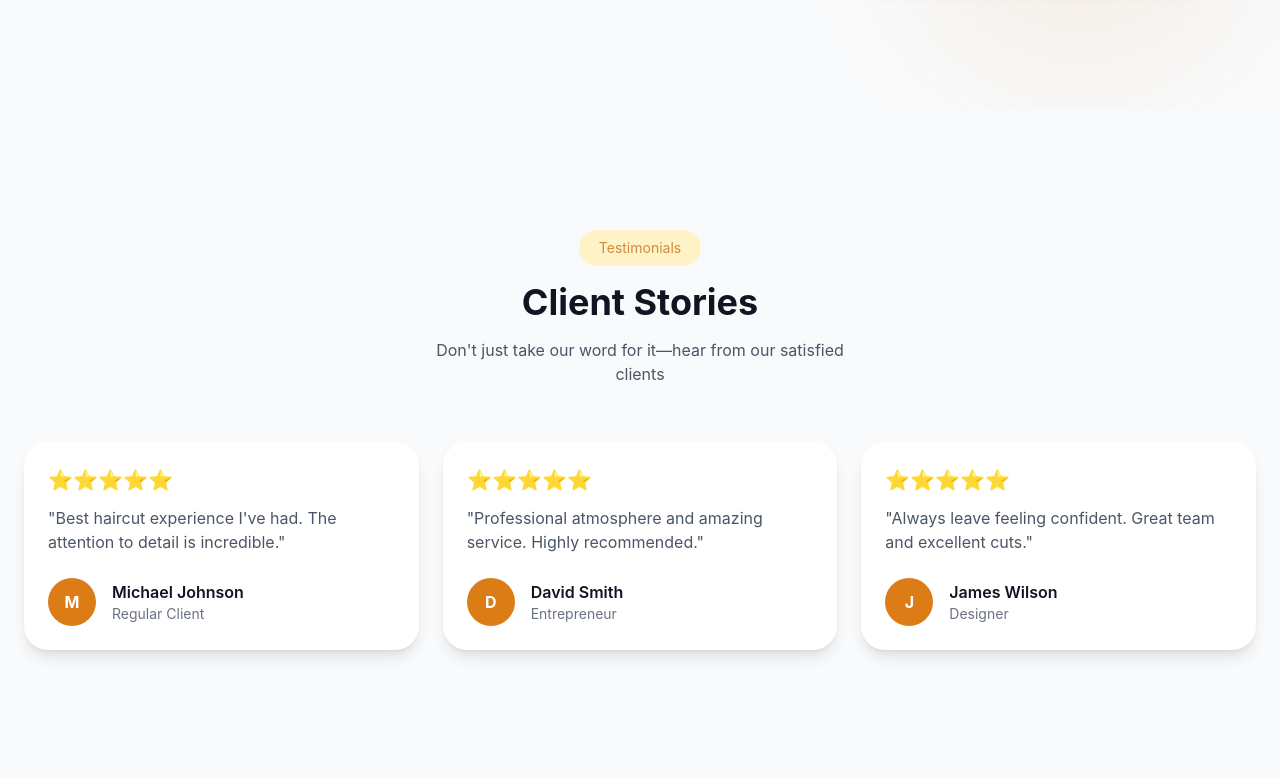
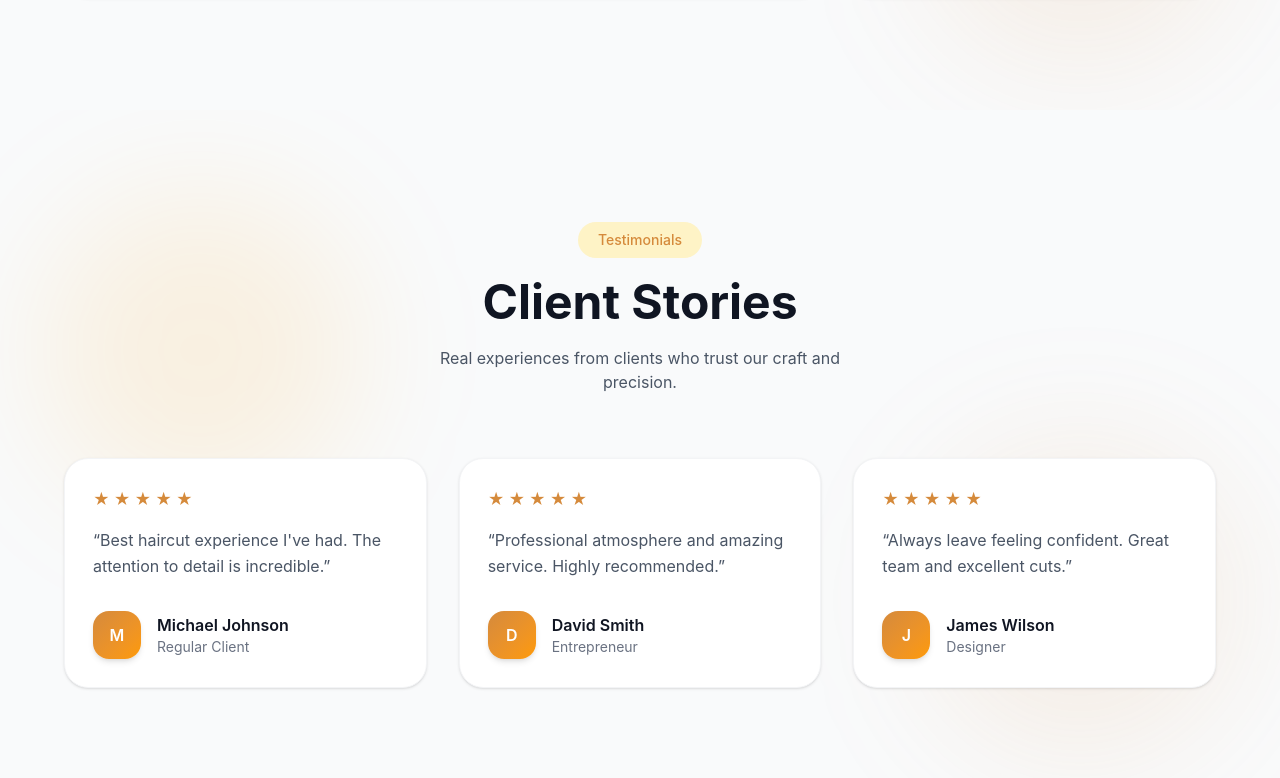
Before and after one commit to VILLARID/Cutly, a React (Vite) app in the folder frontend/: page / in a window 1280 px wide. Shown: the part 4542-5320 px from the top of the page. Built offline with nearby package versions, Linux system fonts and the light colour scheme.

Commit message:
style(testimonials): improve layout and visual design

```diff
--- a/frontend/src/pages/Services.jsx
+++ b/frontend/src/pages/Services.jsx
@@ -26,7 +26,7 @@ function Services() {
     ];
 
     return (
-        <section className="relative w-full py-28 px-6 bg-[#f9fafb] overflow-hidden">
+        <section id="services" className="relative w-full py-28 px-6 bg-[#f9fafb] overflow-hidden">
 
             {/* background blobs */}
             <div className="absolute top-20 left-10 w-80 h-80 bg-[#fe9a00]/10 rounded-full blur-3xl" />
--- a/frontend/src/pages/Testimonials.jsx
+++ b/frontend/src/pages/Testimonials.jsx
@@ -6,70 +6,84 @@ function Testimonials() {
             name: "Michael Johnson",
             role: "Regular Client",
             review: "Best haircut experience I've had. The attention to detail is incredible.",
-            rating: "⭐⭐⭐⭐⭐"
+            rating: 5
         },
         {
             id: 2,
             name: "David Smith",
             role: "Entrepreneur",
             review: "Professional atmosphere and amazing service. Highly recommended.",
-            rating: "⭐⭐⭐⭐⭐"
+            rating: 5
         },
         {
             id: 3,
             name: "James Wilson",
             role: "Designer",
             review: "Always leave feeling confident. Great team and excellent cuts.",
-            rating: "⭐⭐⭐⭐⭐"
+            rating: 5
         }
     ];
 
     return (
-        <>
         <section
             id="testimonials"
-                className="relative w-full min-h-screen pt-30 px-6 bg-[#f9fafb] pb-30"
+            className="relative w-full py-28 px-6 bg-[#f9fafb] overflow-hidden"
         >
 
+            {/* background glow */}
+            <div className="absolute top-20 left-10 w-80 h-80 bg-[#fe9a00]/10 rounded-full blur-3xl" />
+            <div className="absolute bottom-10 right-10 w-80 h-80 bg-[#d58a3b]/10 rounded-full blur-3xl" />
+
             {/* Header */}
-                <div className="flex flex-col items-center text-center gap-4">
+            <div className="flex flex-col items-center text-center gap-5">
 
-                    <div className="bg-[#fef3c6] rounded-full px-5 py-2">
-                        <p className="text-[#d58a3b] text-sm">
+                <div className="bg-[#fef3c6] px-5 py-2 rounded-full">
+                    <p className="text-[#d58a3b] text-sm font-medium">
                         Testimonials
                     </p>
                 </div>
 
-                    <h2 className="text-3xl md:text-4xl font-bold text-[#101522]">
+                <h2 className="text-4xl md:text-5xl font-bold text-[#101522]">
                     Client Stories
                 </h2>
 
                 <p className="text-gray-600 max-w-md">
-                        Don't just take our word for it—hear from our satisfied clients
+                    Real experiences from clients who trust our craft and precision.
                 </p>
+
             </div>
 
-                {/* Content */}
-                <div className="grid grid-cols-1 md:grid-cols-3 gap-6 mt-14">
+            {/* Cards */}
+            <div className="mt-16 grid grid-cols-1 md:grid-cols-3 gap-8 max-w-6xl mx-auto">
 
                 {testimonials.map((client) => (
                     <div
                         key={client.id}
-                            className="bg-white rounded-3xl p-6 shadow-lg hover:-translate-y-2 transition"
+                        className="group relative bg-white rounded-3xl p-7 border border-gray-100 shadow-sm hover:shadow-xl transition-all duration-300 hover:-translate-y-2"
                     >
 
-                            <p className="text-xl mb-3">
-                                {client.rating}
+                        {/* top accent line */}
+                        <div className="absolute top-0 left-6 right-6 h-[2px] bg-gradient-to-r from-[#d58a3b] to-transparent opacity-0 group-hover:opacity-100 transition" />
+
+                        {/* rating */}
+                        <div className="flex gap-1 text-[#d58a3b] mb-4">
+                            {"★★★★★".split("").map((star, i) => (
+                                <span key={i} className="group-hover:scale-110 transition">
+                                    {star}
+                                </span>
+                            ))}
+                        </div>
+
+                        {/* review */}
+                        <p className="text-gray-600 leading-relaxed mb-8">
+                            “{client.review}”
                         </p>
 
-                            <p className="text-gray-600 mb-6">
-                                "{client.review}"
-                            </p>
-
+                        {/* user */}
                         <div className="flex items-center gap-4">
 
-                                {/* Avatar */}
-                                <div className="w-12 h-12 rounded-full bg-[#dc7c17] flex items-center justify-center text-white font-bold">
+                            {/* avatar */}
+                            <div className="w-12 h-12 rounded-2xl bg-gradient-to-br from-[#d58a3b] to-[#fe9a00] flex items-center justify-center text-white font-semibold shadow-md">
                                 {client.name[0]}
                             </div>
 
@@ -89,10 +103,8 @@ function Testimonials() {
                 ))}
 
             </div>
-
         </section>
-        </>
-    )
+    );
 }
 
 export default Testimonials;
```
Lines whose indentation alone changed are shown as unchanged.
